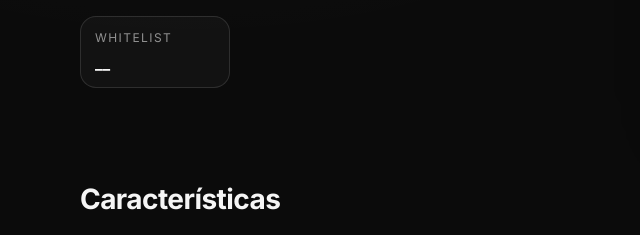
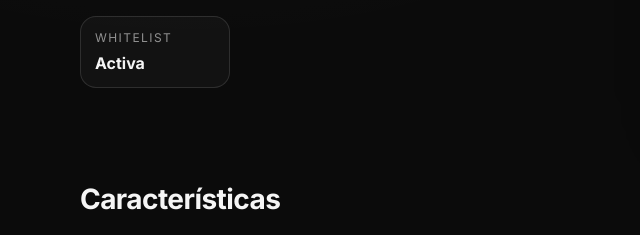
Before and after one commit to Streetliferoleplay/web43, a website: page index.html in a window 1280 px wide. Shown: the part 396-631 px from the top of the page, 0-640 px from the left. Drawn offline with Linux system fonts and the light colour scheme.

Commit message:
Update index.html

```diff
--- a/index.html
+++ b/index.html
@@ -58,7 +58,7 @@
           <dl class="hero__stats" aria-label="Resumen del servidor">
             <div class="stat">
               <dt class="stat__label">Whitelist</dt>
-              <dd class="stat__value">__</dd>
+              <dd class="stat__value">Activa</dd>
             </div>
           </dl>
         </div>
```
